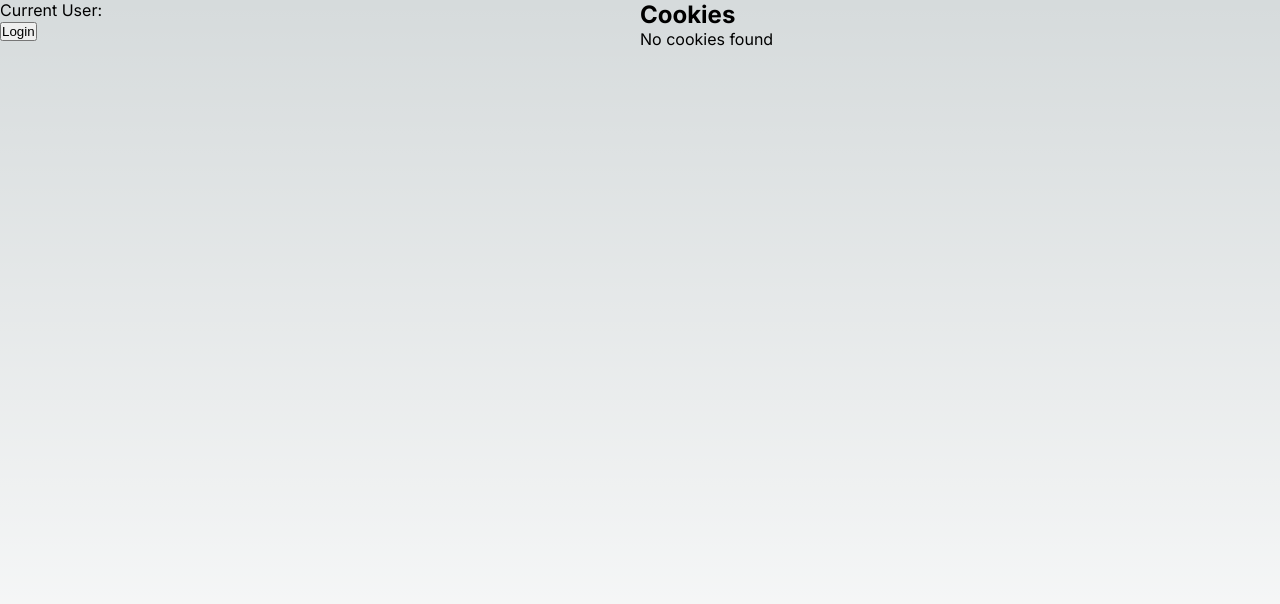
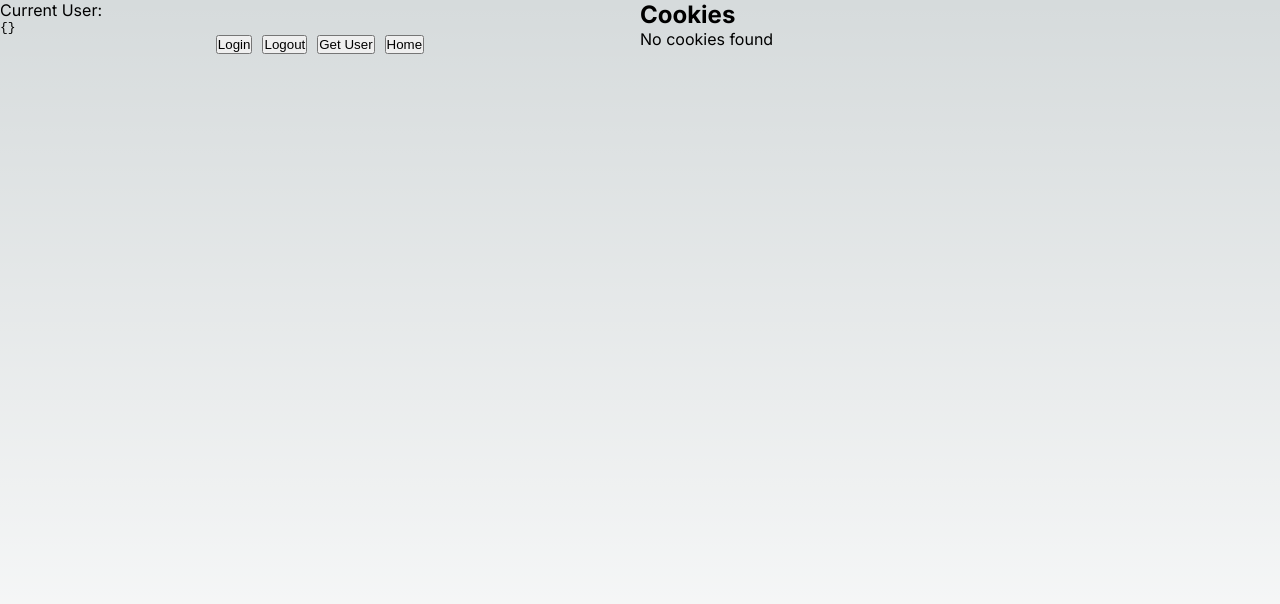
Before and after one commit to rkristelijn/supabase-keycloak-auth, a Next.js app: page / in a window 1280 px wide. Shown: the top 604 px of the page. Built offline with nearby package versions, Linux system fonts and the light colour scheme.

Commit message:
chore: save work

```diff
--- a/src/app/(auth)/callback/route.ts
+++ b/src/app/(auth)/callback/route.ts
@@ -7,11 +7,13 @@ export async function GET(request: Request) {
   const code = searchParams.get('code')
   // if "next" is in param, use it as the redirect URL
   const next = searchParams.get('next') ?? '/'
+  // asuming this is the jwt
+  const state = searchParams.get('state')
 
   console.log('callback/route.ts', { code, next, searchParams, origin })
 
   if (code != null) {
-    console.log('callback/route.ts', 'code found in query params')
+    console.log('callback/route.ts', 'code found in query params', {code})
     const cookieStore = cookies()
     const supabase = createServerClient(
       process.env.NEXT_PUBLIC_SUPABASE_URL!,
@@ -33,12 +35,21 @@ export async function GET(request: Request) {
         },
       },
     )
-    const { error } = await supabase.auth.exchangeCodeForSession(code)
+
+    console.log('callback/route.ts', 'Exchanging code for session...')
+    const { error, data } = await supabase.auth.exchangeCodeForSession(code)
+
+
+    console.log('callback/route.ts', {error, data})
+
     if (error == null) {
-      console.log('Redirecting to main page')
-      console.log(next)
+      console.log('callback/route.ts', 'Redirecting to main page')
+      console.log('callback/route.ts', next)
       return NextResponse.redirect(`${origin}${next}`)
     } else {
+      console.error('callback/route.ts', error.message)
+      console.log('callback/route.ts', origin)
+
       return NextResponse.redirect(`${origin}/error`)
     }
   } else {
--- a/src/app/login/actions.ts
+++ b/src/app/login/actions.ts
@@ -1,30 +1,55 @@
 'use server'
 
-import { revalidatePath } from 'next/cache'
 import { redirect } from 'next/navigation'
-
 import { createClient } from '@/utils/supabase/server'
 
 export const login = async () => {
-  console.log('logging in...')
+  console.log('actions.ts', 'Creating  a client for logging in...')
   const supabase = createClient()
 
   const { error, data } = await supabase.auth.signInWithOAuth({
     provider: 'keycloak',
     options: {
       scopes: 'openid',
-      redirectTo: 'https://gfbrzetstoelprdmxxok.supabase.red/auth/v1/callback',
+      // redirectTo: 'https://gfbrzetstoelprdmxxok.supabase.red/auth/v1/callback',
+      // redirectTo: process.env.NEXT_PUBLIC_AUTH_REDIRECT_URL,
+      redirectTo: `${process.env.NEXT_PUBLIC_SUPABASE_URL}/auth/v1/callback`,
     },
   })
+
+  if (error) {
+    console.error('action.ts', error)
+  }
+
   if (data.url) {
     redirect(data.url)
   }
-  // console.log('tried logging in....', { error, data });
-  // console.dir(data);
-  // if (error != null) console.error('Login error', error.message);
-  // else {
-  //   const user = await supabase.auth.getUser();
-  //   console.dir(user);
-  //   redirect("/");
-  // }
 }
+
+export const logout = async () => {
+  console.log('actions.ts','Creating a client for logging out...')
+  const supabase = createClient()
+
+  const { error } = await supabase.auth.signOut()
+
+  if (error) {
+    console.error('action.ts', error)
+  }
+}
+
+export const getUser = async () => {
+  console.log('actions.ts','Creating a client for getting user...')
+  const supabase = createClient()
+
+  const { data, error } = await supabase.auth.getUser()
+
+  if (error) {
+    console.error('action.ts', error)
+  }
+
+  return data
+}
+
+export const goHome = () => {
+  redirect('/')
+}
--- a/src/app/login/pages.tsx
+++ b/src/app/login/pages.tsx
@@ -1,15 +1,18 @@
-import { login } from './actions'
+'use client'
+import { useState } from 'react'
+import { getUser, goHome, login, logout } from './actions'
 
 export const Login = () => {
+  const [user, setUser] = useState({})
+
   return (
     <div>
       <div>Current User:</div>
-      {/* <div >{JSON.stringify(user, null, 2)}</div> */}
-      {/* {user != null ? ( */}
-      {/* <button onClick={login}>
-            Logout
-          </button> */}
-      {/* ) : ( */}
+      <pre>{JSON.stringify(user)}</pre>
+      <div
+        className="button-container"
+        style={{ display: 'flex', gap: '10px', justifyContent: 'center', minWidth: '300px' }}
+      >
         <button
           onClick={() => {
             login()
@@ -17,7 +20,28 @@ export const Login = () => {
         >
           Login
         </button>
-      {/* )} */}
+        <button
+          onClick={() => {
+            logout()
+          }}
+        >
+          Logout
+        </button>
+        <button
+          onClick={() => {
+            setUser(getUser())
+          }}
+        >
+          Get User
+        </button>
+        <button
+          onClick={() => {
+            goHome()
+          }}
+        >
+          Home
+        </button>
+      </div>
     </div>
   )
 }
--- a/src/components/cookies.tsx
+++ b/src/components/cookies.tsx
@@ -10,14 +10,14 @@ export default function Cookies() {
       .split(';')
       .map((cookie) => cookie.trim())
       .filter((cookie) => cookie !== '')
-    console.log('Cookies', { cookies })
+    console.log('cookies.tsx', { cookies })
     return cookies
   }
 
   useEffect(() => {
     setCookies(getCookiesArray())
 
-    console.log('Checking for cookie changes...')
+    console.log('cookies.tsx', 'Checking for cookie changes...')
     const currentCookies = getCookiesArray()
     // Check if the cookies have changed by comparing with the ref
     if (
--- a/src/utils/supabase/server.ts
+++ b/src/utils/supabase/server.ts
@@ -2,17 +2,21 @@ import { createServerClient, type CookieOptions } from '@supabase/ssr'
 import { cookies } from 'next/headers'
 
 export function createClient() {
+  console.log('server.ts','creating client...')
   const cookieStore = cookies()
 
   return createServerClient(process.env.NEXT_PUBLIC_SUPABASE_URL!, process.env.NEXT_PUBLIC_SUPABASE_ANON_KEY!, {
     cookies: {
       getAll() {
+        console.log('server.ts', 'getting all cookies...')
         return cookieStore.getAll()
       },
       setAll(cookiesToSet) {
+        console.log('server.ts', 'setting all cookies...', { cookiesToSet })
         try {
           cookiesToSet.forEach(({ name, value, options }) => cookieStore.set(name, value, options))
         } catch {
+          console.log('server.ts', 'Error setting cookies, but can be ignored')
           // The `setAll` method was called from a Server Component.
           // This can be ignored if you have middleware refreshing
           // user sessions.
```
Also changed, not shown: src/utils/supabase/middleware.ts (+7 -0 lines), 1 other file (tests, documents, lock files or other folders). Lines whose indentation alone changed are shown as unchanged.
